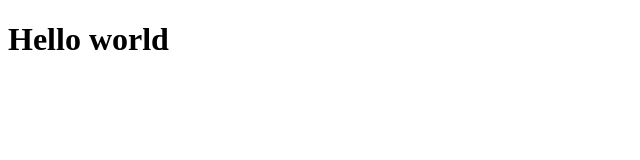
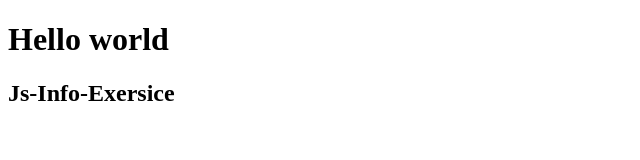
Before and after one commit to sam-0905/30-Days-of-JavaScrpit-Exercise, a plain HTML site: page JsInfoExersice/index1.html in a window 1280 px wide. Shown: the whole page, without its empty margins (0-640 px from the left). Drawn offline with Linux system fonts and the light colour scheme.

Commit message:
updated heading in docs

```diff
--- a/JsInfoExersice/index1.html
+++ b/JsInfoExersice/index1.html
@@ -9,6 +9,7 @@
 
 <body>
     <h1>Hello world</h1>
+    <h2>Js-Info-Exersice</h2>
     <script src="/JsInfoExersice/notes.js"></script>
 </body>
 
```
